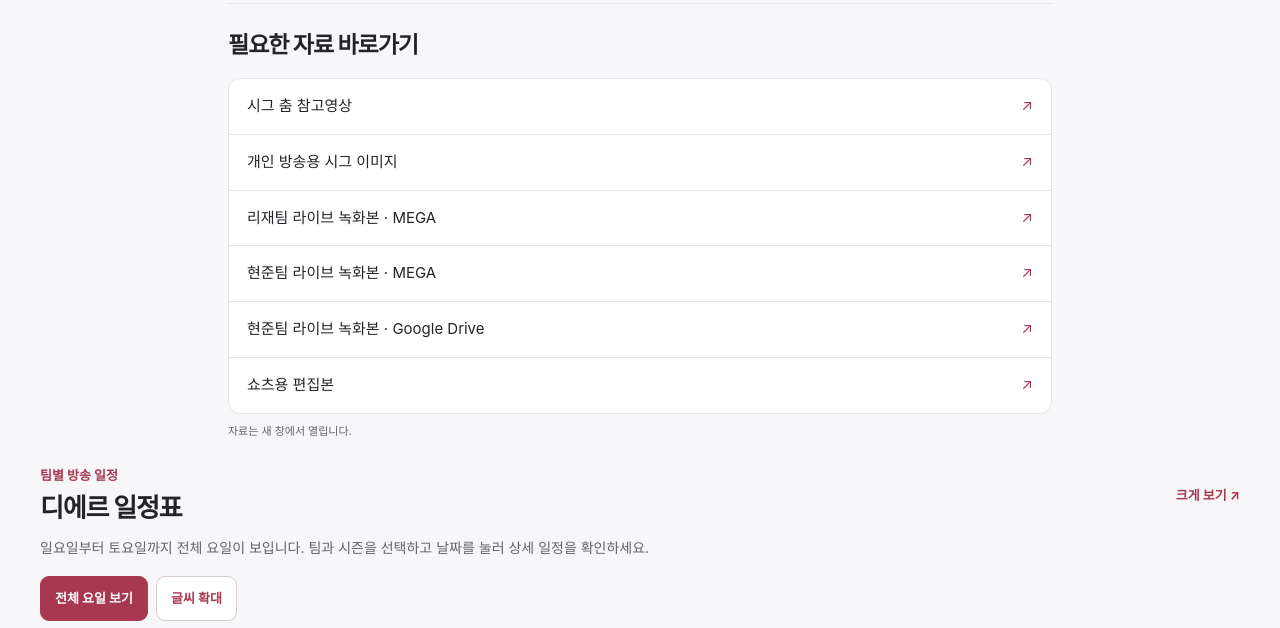
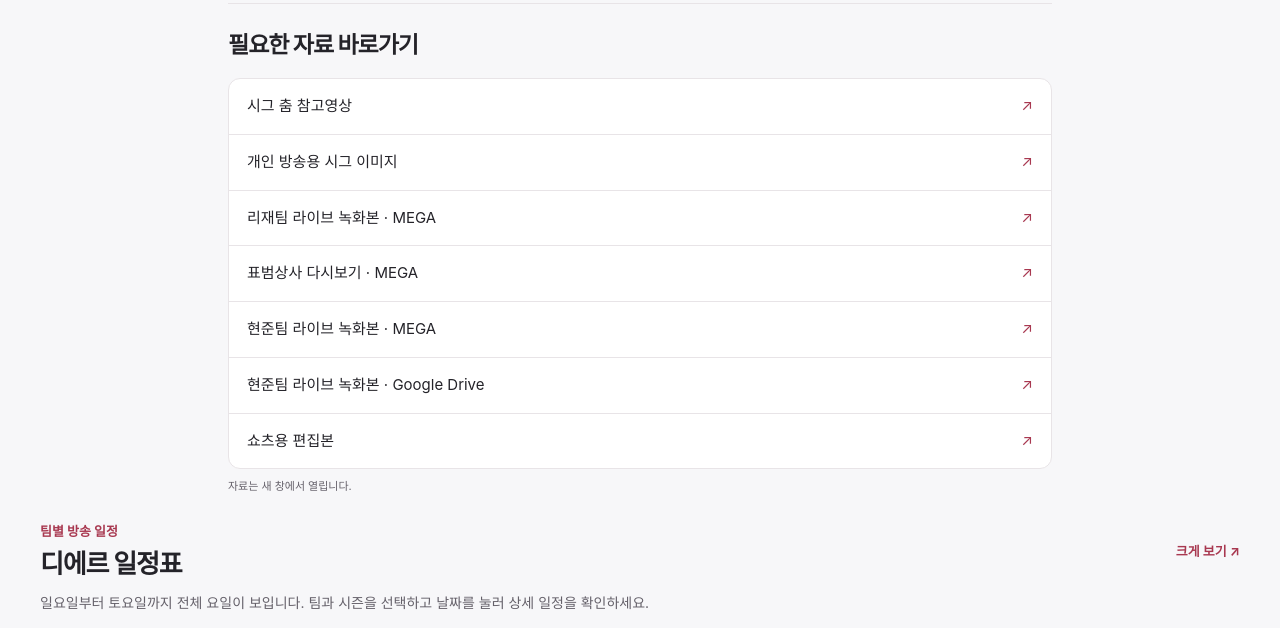
Before and after one commit to thediere-ops/diere-member-guide, a plain HTML site: page index.html in a window 1280 px wide. Shown: the part 3041-3669 px from the top of the page. Drawn offline with Linux system fonts and the light colour scheme.

Commit message:
Add Pyobeom Sangsa replay link

```diff
--- a/index.html
+++ b/index.html
@@ -34,6 +34,7 @@
 <a href="https://sig-dance-links-2026.workspace-012369.chatgpt.site/" target="_blank" rel="noopener noreferrer">시그 춤 참고영상 <span>↗</span></a>
 <a href="https://mega.nz/folder/W9glXIwa#gOTZ_ZWOGcUDqtfoUPbvsQ" target="_blank" rel="noopener noreferrer">개인 방송용 시그 이미지 <span>↗</span></a>
 <a href="https://mega.nz/folder/L1ByXaaZ#NREJmVyywH2J_hf1JatCfQ" target="_blank" rel="noopener noreferrer">리재팀 라이브 녹화본 · MEGA <span>↗</span></a>
+<a href="https://mega.nz/folder/LgxERTSL#Zbb3PtWNDRqUBcEv7tSGBg" target="_blank" rel="noopener noreferrer">표범상사 다시보기 · MEGA <span>↗</span></a>
 <a href="https://mega.nz/folder/OhhjyawQ#z-xZOc5EqNd-qL4N1SAkTg" target="_blank" rel="noopener noreferrer">현준팀 라이브 녹화본 · MEGA <span>↗</span></a>
 <a href="https://drive.google.com/drive/folders/1TCZTMGSbcMX5_nc1yk9X2jCD67-1eY3U" target="_blank" rel="noopener noreferrer">현준팀 라이브 녹화본 · Google Drive <span>↗</span></a>
 <a href="https://mega.nz/folder/zkI2gKoQ#JZUVz2ED4AOV3agDWNF_uA" target="_blank" rel="noopener noreferrer">쇼츠용 편집본 <span>↗</span></a>
```
